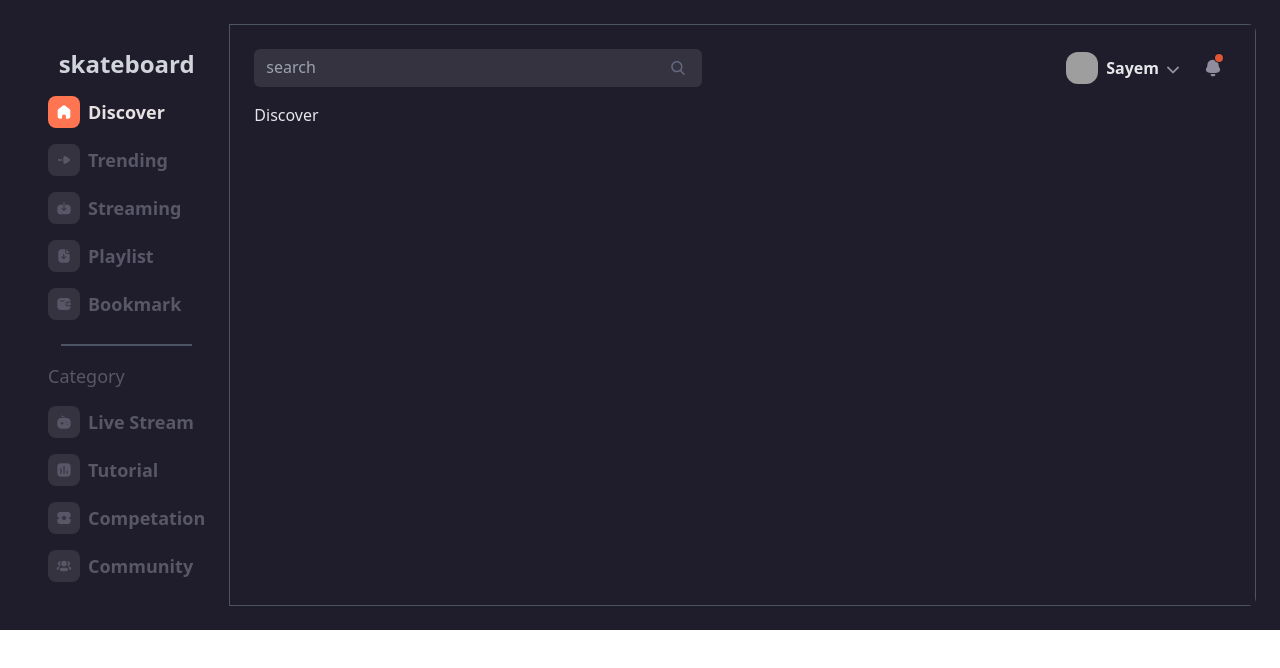
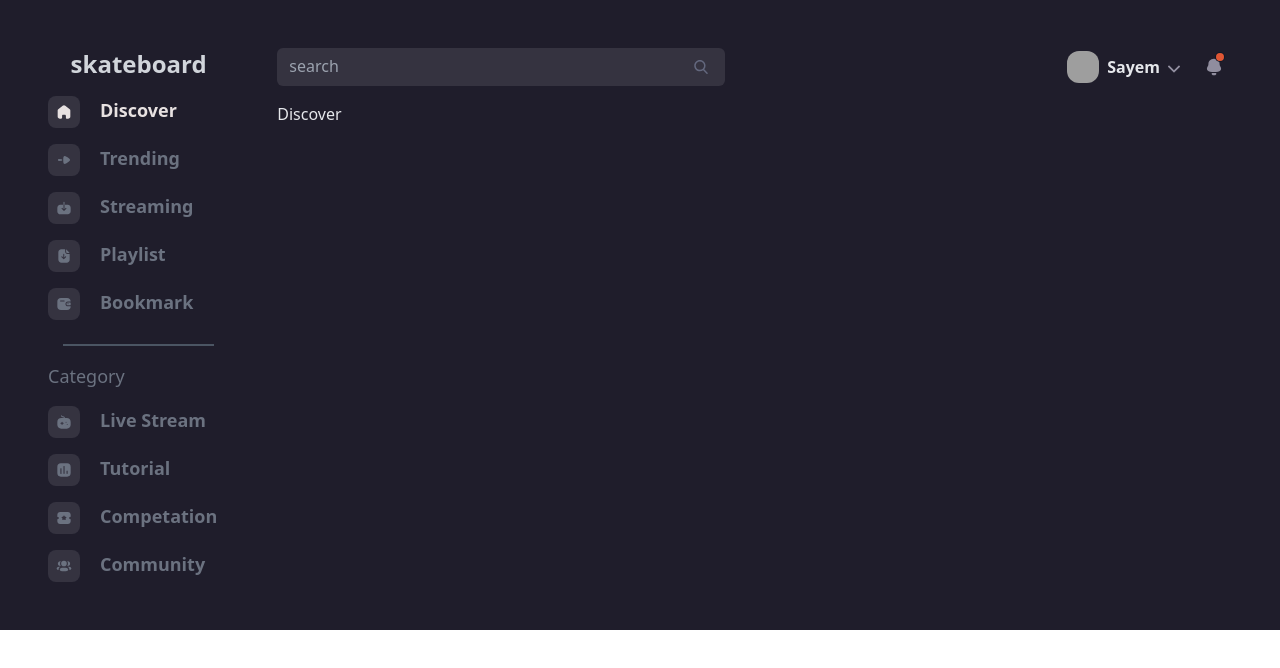
Before and after one commit to kazi331/skateboard, a React (Vite) app: page / in a window 1280 px wide. Shown: the top 668 px of the page. Built offline with nearby package versions, Linux system fonts and the light colour scheme; grey boxes are pictures that could not be loaded.

Commit message:
tooltip added to navbar

```diff
--- a/src/components/layout/Header.jsx
+++ b/src/components/layout/Header.jsx
@@ -9,8 +9,8 @@ const Header = () => {
       </form>
       <div className='flex gap-x-2 items-center min-w-max '>
         <button className='flex items-center gap-x-2'>
-          <img className='w-8 h-8 rounded-xl object-cover' src="https://images.unsplash.com/photo-1587918842454-870dbd18261a?ixlib=rb-1.2.1&ixid=MXwxMjA3fDB8MHxwaG90by1wYWdlfHx8fGVufDB8fHw%3D&auto=format&fit=crop&w=943&q=80" alt="" />
-          <h2 className='hidden md:block font-semibold'>Sayem</h2>
+          <img className='w-8 h-8 rounded-xl object-cover' src="https://sharif.rocks/static/media/me.d3a2f6d2099663316429.jpg" alt="" />
+          <h2 className='hidden md:block font-semibold '>Sayem</h2>
           <svg className=' hidden md:block w-3 h-3 mt-1 text-[#908d9e]' viewBox="0 0 492 492" fill="currentColor">
             <path d="M484.13 124.99l-16.11-16.23a26.72 26.72 0 00-19.04-7.86c-7.2 0-13.96 2.79-19.03 7.86L246.1 292.6 62.06 108.55c-5.07-5.06-11.82-7.85-19.03-7.85s-13.97 2.79-19.04 7.85L7.87 124.68a26.94 26.94 0 000 38.06l219.14 219.93c5.06 5.06 11.81 8.63 19.08 8.63h.09c7.2 0 13.96-3.57 19.02-8.63l218.93-219.33A27.18 27.18 0 00492 144.1c0-7.2-2.8-14.06-7.87-19.12z"></path>
           </svg>
--- a/src/components/layout/Layout.jsx
+++ b/src/components/layout/Layout.jsx
@@ -8,7 +8,7 @@ const Layout = () => {
         <div className='bg-[#1F1D2B] text-gray-200 p-6'>
             <div className="flex rounded-lg overflow-hidden">
                 <Navbar />
-                <div className='w-10/12 border border-gray-600 p-6'>
+                <div className='w-10/12 p-6'>
                     <Header />
                     <Outlet />
                 </div>
--- a/src/components/layout/Navbar.jsx
+++ b/src/components/layout/Navbar.jsx
@@ -7,42 +7,42 @@ import {
 
 const Navbar = () => {
   return (
-    <div className='w-2/12 min-w-min p-6  text-[#585767]'>
+    <div className='w-2/12 min-w-min p-6 text-gray-500 '>
       <h1 className='text-2xl font-semibold mb-4 text-gray-300 text-center hidden sm:block'>skateboard</h1>
       <h1 className='text-2xl font-semibold mb-4 text-gray-300 text-center bg-[#6C5ECF] w-8 h-8 pb-1 flex items-center justify-center rounded-full sm:hidden'>S</h1>
       <div className='font-semibold text-lg space-y-4'>
         <div className='flex flex-col gap-y-4 mb-6'>
           <h2 className='font-medium hidden ms:block'>Menu</h2>
-          <NavLink className='hover:text-gray-300 flex items-center gap-x-2 discover' to="/">
-            <HomeIcon className="w-8 h-8 p-2 bg-[#353340] rounded-lg " /> <span className='hidden sm:block'> Discover</span>
+          <NavLink className='hover:text-gray-300 flex items-center gap-x-2 discover group' to="/">
+            <HomeIcon className="transition-all  w-8 h-8 p-2 bg-inactivebg group-hover:bg-active1 group-hover:text-gray-200 rounded-lg relative " /> <span className=' hidden absolute left-24 bg-inactivebg sm:bg-transparent px-3 pb-1 text-sm sm:text-lg  rounded  sm:static group-hover:block sm:block'> Discover</span>
           </NavLink>
-          <NavLink className='hover:text-gray-300 flex items-center gap-x-2 trending' to="/trending">
-            <TrendingIcon className="w-8 h-8 p-2 bg-[#353340] rounded-lg " /> <span className='hidden sm:block'> Trending</span>
+          <NavLink className='hover:text-gray-300 flex items-center gap-x-2 trending group' to="/trending">
+            <TrendingIcon className="transition-all  w-8 h-8 p-2 bg-inactivebg group-hover:bg-active2 group-hover:text-gray-200 rounded-lg relative " /> <span className=' hidden absolute left-24 bg-inactivebg sm:bg-transparent px-3 pb-1 text-sm sm:text-lg  rounded  sm:static group-hover:block sm:block'> Trending</span>
           </NavLink>
-          <NavLink className='hover:text-gray-300 flex items-center gap-x-2 streaming' to="/streaming">
-            <StreamingIcon className="w-8 h-8 p-2 bg-[#353340] rounded-lg " /> <span className='hidden sm:block'> Streaming</span>
+          <NavLink className='hover:text-gray-300 flex items-center gap-x-2 streaming group' to="/streaming">
+            <StreamingIcon className="transition-all  w-8 h-8 p-2 bg-inactivebg group-hover:bg-active3 group-hover:text-gray-200 rounded-lg relative " /> <span className=' hidden absolute left-24 bg-inactivebg sm:bg-transparent px-3 pb-1 text-sm sm:text-lg  rounded  sm:static group-hover:block sm:block'> Streaming</span>
           </NavLink>
-          <NavLink className='hover:text-gray-300 flex items-center gap-x-2 playlist' to="/playlist">
-            <PlaylistIcon className="w-8 h-8 p-2 bg-[#353340] rounded-lg " /> <span className='hidden sm:block'> Playlist</span>
+          <NavLink className='hover:text-gray-300 flex items-center gap-x-2 playlist group' to="/playlist">
+            <PlaylistIcon className="transition-all  w-8 h-8 p-2 bg-inactivebg group-hover:bg-active4 group-hover:text-gray-200 rounded-lg relative " /> <span className=' hidden absolute left-24 bg-inactivebg sm:bg-transparent px-3 pb-1 text-sm sm:text-lg  rounded  sm:static group-hover:block sm:block'> Playlist</span>
           </NavLink>
-          <NavLink className='hover:text-gray-300 flex items-center gap-x-2 bookmark' to="/bookmark">
-            <BookmarkIcon className="w-8 h-8 p-2 bg-[#353340] rounded-lg " /> <span className='hidden sm:block'> Bookmark</span>
+          <NavLink className='hover:text-gray-300 flex items-center gap-x-2 bookmark group' to="/bookmark">
+            <BookmarkIcon className="transition-all  w-8 h-8 p-2 bg-inactivebg group-hover:bg-active5 group-hover:text-gray-200 rounded-lg relative " /> <span className=' hidden absolute left-24 bg-inactivebg sm:bg-transparent px-3 pb-1 text-sm sm:text-lg  rounded  sm:static group-hover:block sm:block'> Bookmark</span>
           </NavLink>
         </div>
-        <hr className='border  border-gray-600 w-10/12 mx-auto '/>
+        <hr className='border  border-gray-600 w-10/12 mx-auto ' />
         <div className='flex flex-col gap-y-4 '>
           <h2 className='font-medium hidden sm:block'>Category</h2>
-          <NavLink className='hover:text-gray-300 flex items-center gap-x-2 discover' to="/category/live">
-            <LivekIcon className="w-8 h-8 p-2 bg-[#353340] rounded-lg " /> <span className='hidden sm:block'> Live Stream</span>
+          <NavLink className='hover:text-gray-300 flex items-center gap-x-2 discover group' to="/category/live">
+            <LivekIcon className="transition-all  w-8 h-8 p-2 bg-inactivebg group-hover:bg-active1 group-hover:text-gray-200 rounded-lg relative " /> <span className=' hidden absolute left-24 bg-inactivebg sm:bg-transparent px-3 pb-1 text-sm sm:text-lg  rounded  sm:static group-hover:block sm:block'> Live Stream</span>
           </NavLink>
-          <NavLink className='hover:text-gray-300 flex items-center gap-x-2 discover' to="/category/tutorial">
-            <TutorialIcon className="w-8 h-8 p-2 bg-[#353340] rounded-lg " /> <span className='hidden sm:block'> Tutorial</span>
+          <NavLink className='hover:text-gray-300 flex items-center gap-x-2 discover group' to="/category/tutorial">
+            <TutorialIcon className="transition-all  w-8 h-8 p-2 bg-inactivebg group-hover:bg-active1 group-hover:text-gray-200 rounded-lg relative " /> <span className=' hidden absolute left-24 bg-inactivebg sm:bg-transparent px-3 pb-1 text-sm sm:text-lg  rounded  sm:static group-hover:block sm:block'> Tutorial</span>
           </NavLink>
-          <NavLink className='hover:text-gray-300 flex items-center gap-x-2 discover' to="/category/competation">
-            <CompetationIcon className="w-8 h-8 p-2 bg-[#353340] rounded-lg " /> <span className='hidden sm:block'> Competation</span>
+          <NavLink className='hover:text-gray-300 flex items-center gap-x-2 discover group' to="/category/competation">
+            <CompetationIcon className="transition-all  w-8 h-8 p-2 bg-inactivebg group-hover:bg-active1 group-hover:text-gray-200 rounded-lg relative " /> <span className=' hidden absolute left-24 bg-inactivebg sm:bg-transparent px-3 pb-1 text-sm sm:text-lg  rounded  sm:static group-hover:block sm:block'> Competation</span>
           </NavLink>
-          <NavLink className='hover:text-gray-300 flex items-center gap-x-2 discover' to="/category/community">
-            <CommunityIcon className="w-8 h-8 p-2 bg-[#353340] rounded-lg " /> <span className='hidden sm:block'> Community</span>
+          <NavLink className='hover:text-gray-300 flex items-center gap-x-2 discover group' to="/category/community">
+            <CommunityIcon className="transition-all  w-8 h-8 p-2 bg-inactivebg group-hover:bg-active1 group-hover:text-gray-200 rounded-lg relative " /> <span className=' hidden absolute left-24 bg-inactivebg sm:bg-transparent px-3 pb-1 text-sm sm:text-lg  rounded  sm:static group-hover:block sm:block'> Community</span>
           </NavLink>
         </div>
       </div>
--- a/src/index.css
+++ b/src/index.css
@@ -5,30 +5,11 @@
 .active{
     color: #e7e1e1;
 }
-.active.discover svg{
-    background-color: #FF7551 ;
-    color: white;
-}
-.active.trending svg{
-    background-color: #32A7E2 ;
-    color: white;
-}
-.active.streaming svg{
-    background-color: #6C5ECF ;
-    color: white;
-}
-.active.playlist svg{
-    background-color: #32A7E2 ;
-    color: white;
-}
-.active.bookmark svg{
-    background-color: #6C5ECF ;
-    color: white;
-}
+
 header .search{
     background-image: url("data: image/svg+xml;charset=UTF-8,%3csvg xmlns='http://www.w3.org/2000/svg' viewBox='0 0 56.966 56.966' fill='%23717790c7' %3e%3cpath d='M55.146 51.887L41.588 37.786A22.926 22.926 0 0046.984 23c0-12.682-10.318-23-23-23s-23 10.318-23 23 10.318 23 23 23c4.761 0 9.298-1.436 13.177-4.162l13.661 14.208c.571.593 1.339.92 2.162.92.779 0 1.518-.297 2.079-.837a3.004 3.004 0 00.083-4.242zM23.984 6c9.374 0 17 7.626 17 17s-7.626 17-17 17-17-7.626-17-17 7.626-17 17-17z' /%3e%3c/svg%3e");
     background-repeat: no-repeat;
     background-position: 96%;
     background-size: 14px;
-    padding: 6px 30px 8px 12px  ;
+    padding: 6px 38px 8px 12px  ;
 }
--- a/tailwind.config.cjs
+++ b/tailwind.config.cjs
@@ -5,7 +5,17 @@ module.exports = {
     "./src/**/*.{js,ts,jsx,tsx}",
   ],
   theme: {
-    extend: {},
+
+    extend: {
+      colors: {
+        active1: "#FF7551",
+        active2: "#32A7E2",
+        active3: "#6C5ECF",
+        active4: "#32A7E2",
+        active5: "#6C5ECF",
+        inactivebg: "#353340",
+      },
+    },
   },
   plugins: [],
 }
```
